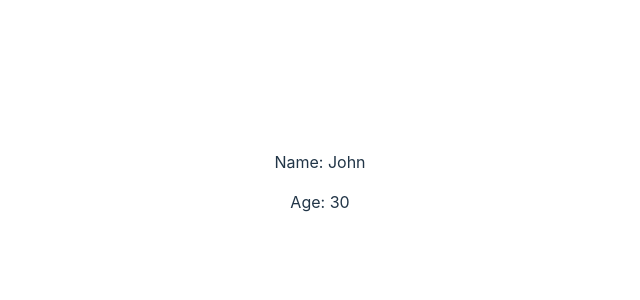
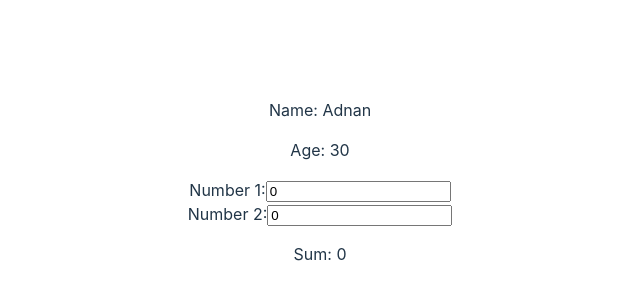
Before and after one commit to adnanalemran/React-practice, a React (Vite) app in the folder reactContext/: page / in a window 1280 px wide. Shown: the part 218-518 px from the top of the page, without its empty margins (320-960 px from the left). Built offline with nearby package versions, Linux system fonts and the light colour scheme.

Commit message:
Implement user and number calculation context providers in Component1 and Component2

```diff
--- a/reactContext/src/components/Component1.tsx
+++ b/reactContext/src/components/Component1.tsx
@@ -1,12 +1,15 @@
-import { useState } from "react";
+import React from "react";
 import Component2 from "./Component2";
+import { UserProvider } from "../context/UserContext";
+import { NumberCalculationProvider } from "../context/CalculateContext";
 
 const Component1 = () => {
-  const [user, setUser] = useState({ name: "John", age: 30 });
   return (
-    <div>
-      <Component2 user={user} />
-    </div>
+    <UserProvider>
+      <NumberCalculationProvider>
+        <Component2 />
+      </NumberCalculationProvider>
+    </UserProvider>
   );
 };
 
--- a/reactContext/src/components/Component2.tsx
+++ b/reactContext/src/components/Component2.tsx
@@ -1,18 +1,42 @@
-interface User {
-  name: string;
-  age: number;
-}
+import React, { useContext } from "react";
+import { USUser } from "../context/UserContext";
+import { NumberCalculation } from "../context/CalculateContext";
 
-interface Component2Props {
-  user: User;
-}
+const Component2 = () => {
+  const user = useContext(USUser); // Consume user context
+  const { number1, number2, setNumber1, setNumber2 } =
+    useContext(NumberCalculation); // Consume number calculation context
 
-const Component2: React.FC<Component2Props> = ({ user }) => {
+  const result = number1 + number2; // Calculate sum dynamically
+
   return (
     <div>
       <p>Name: {user.name}</p>
+      <p>Age: {user.age}</p>
 
-      <p>Age: {user.age}</p>
+      <div>
+        <label>
+          Number 1:
+          <input
+            type="number"
+            value={number1}
+            onChange={(e) => setNumber1(Number(e.target.value))}
+          />
+        </label>
+      </div>
+
+      <div>
+        <label>
+          Number 2:
+          <input
+            type="number"
+            value={number2}
+            onChange={(e) => setNumber2(Number(e.target.value))}
+          />
+        </label>
+      </div>
+
+      <p>Sum: {result}</p>
     </div>
   );
 };
--- /dev/null
+++ b/reactContext/src/context/CalculateContext.tsx
@@ -0,0 +1,32 @@
+import { createContext, useState } from "react";
+
+export interface NumberContextType {
+  number1: number;
+  number2: number;
+  setNumber1: (value: number) => void;
+  setNumber2: (value: number) => void;
+}
+
+// Number Calculation Context
+export const NumberCalculation = createContext<NumberContextType>({
+  number1: 0,
+  number2: 0,
+  setNumber1: () => {},
+  setNumber2: () => {},
+});
+
+// Number Calculation Provider
+export const NumberCalculationProvider: React.FC<{
+  children: React.ReactNode;
+}> = ({ children }) => {
+  const [number1, setNumber1] = useState<number>(0);
+  const [number2, setNumber2] = useState<number>(0);
+
+  return (
+    <NumberCalculation.Provider
+      value={{ number1, number2, setNumber1, setNumber2 }}
+    >
+      {children}
+    </NumberCalculation.Provider>
+  );
+};
--- /dev/null
+++ b/reactContext/src/context/UserContext.tsx
@@ -0,0 +1,19 @@
+import React, { createContext, useState } from "react";
+
+export interface User {
+  name: string;
+  age: number;
+}
+
+export const USUser = createContext<User>({
+  name: "Adnan",
+  age: 30,
+});
+
+export const UserProvider: React.FC<{ children: React.ReactNode }> = ({
+  children,
+}) => {
+  const [user, setUser] = useState<User>({ name: "Adnan", age: 30 });
+
+  return <USUser.Provider value={user}>{children}</USUser.Provider>;
+};
```
